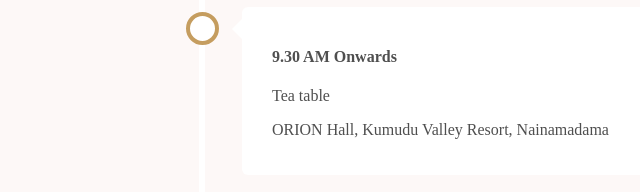
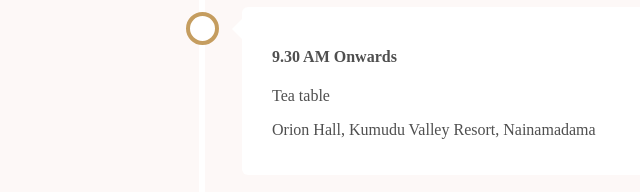
Before and after one commit to 1a11a/supunandhasini, a plain HTML site: page index.html in a window 1280 px wide. Shown: the part 821-1013 px from the top of the page, 438-1078 px from the left. Drawn offline with Linux system fonts and the light colour scheme.

Commit message:
check list

```diff
--- a/index.html
+++ b/index.html
@@ -49,7 +49,7 @@
           <div class="content cright">
             <h4>9.30 AM Onwards</h4>
             <p>Tea table</p>
-            <p>ORION Hall, Kumudu Valley Resort, Nainamadama </p>
+            <p>Orion Hall, Kumudu Valley Resort, Nainamadama </p>
           </div>
         </div>
         <div class="container left">
```
